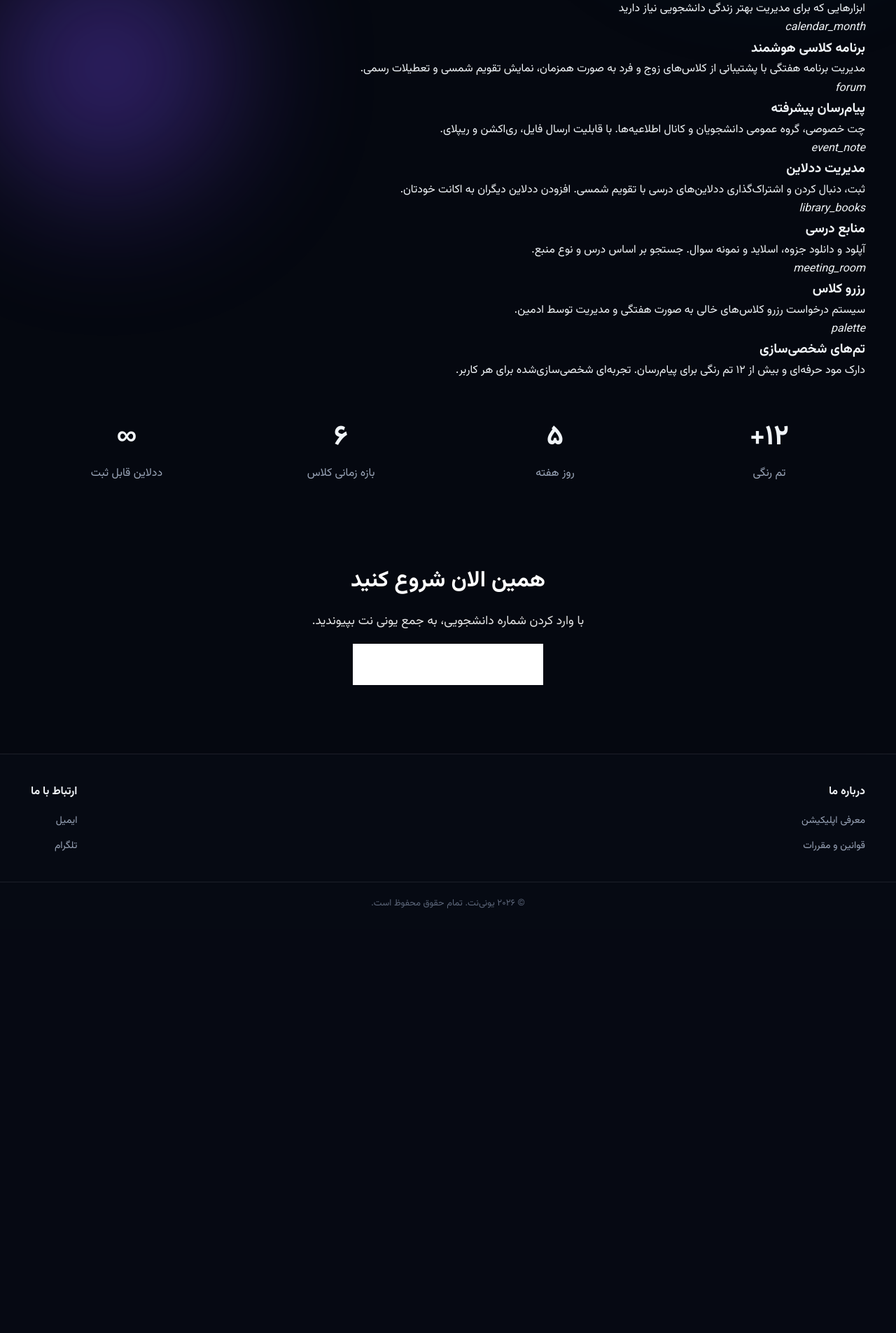
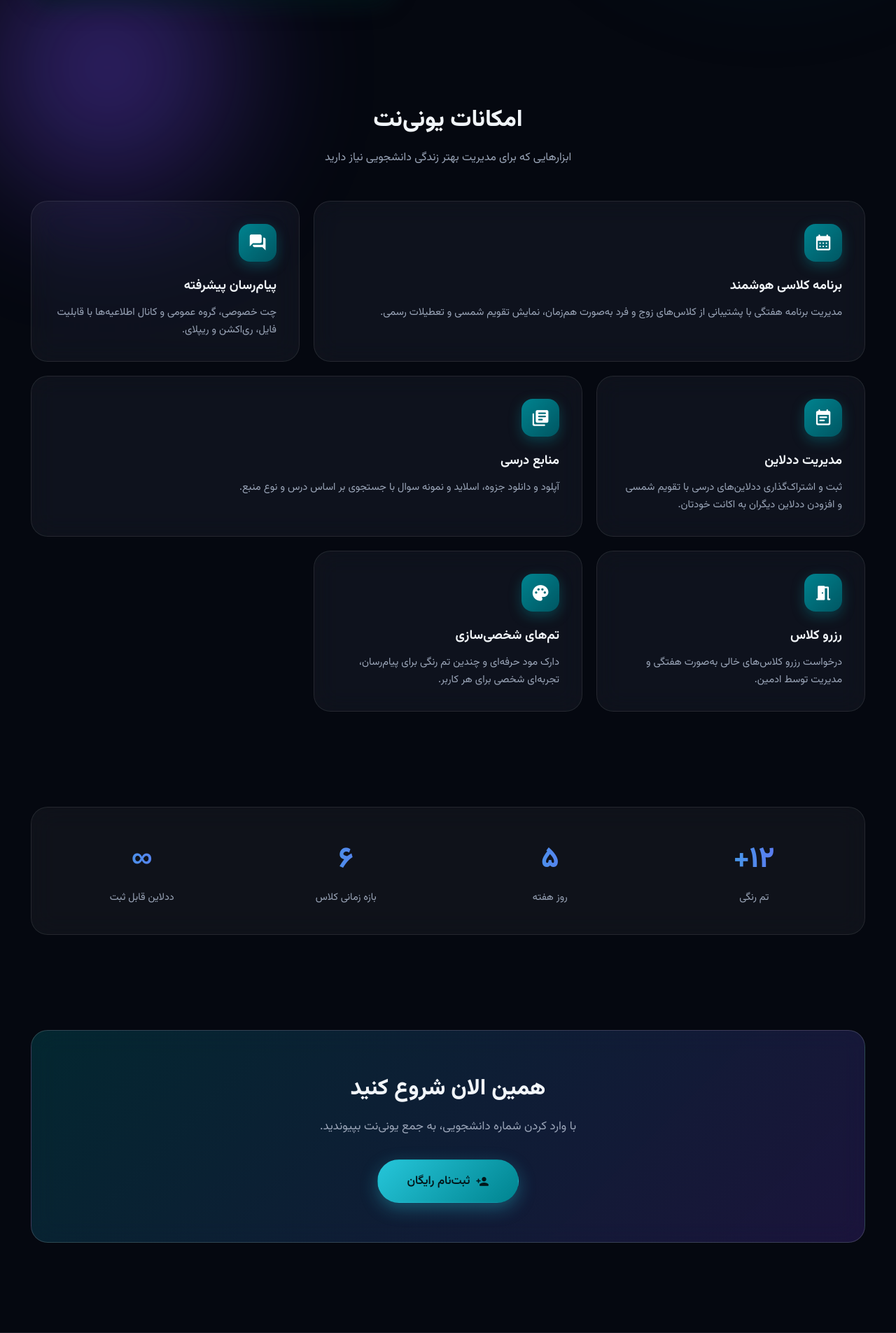
Before and after one commit to hezarie8-alt/uninet, a Flask app: page / in a window 1280 px wide. Shown: the part 544-2449 px from the top of the page at 70% size. Before the commit the page ends 1842 px from the top, so only its background shows below. Run offline with Flask 3, Linux system fonts and the light colour scheme; data comes from the database, SQL or seed files in the repository; some libraries are stand-ins or nearby versions.

Commit message:
Update index.html

```diff
--- a/templates/index.html
+++ b/templates/index.html
@@ -1,43 +1,250 @@
 {% extends "base.html" %}
 
-{% block title %}صفحه اصلی | یونی نت{% endblock %}
+{% block title %}یونی‌نت | پلتفرم یکپارچه دانشجویی{% endblock %}
 
 {% block content %}
+
+<style>
+/* ============ Page-specific styles — index.html ============ */
+
+/* ---------- Hero ---------- */
+.hero{
+    padding:5.5rem 0 4rem;
+    position:relative;
+    overflow:hidden;
+}
+.hero-content{
+    display:grid;
+    grid-template-columns:1.1fr 0.9fr;
+    align-items:center;
+    gap:3rem;
+}
+.hero-badge{
+    display:inline-flex;
+    align-items:center;
+    gap:0.5rem;
+    padding:0.45rem 1rem;
+    border-radius:var(--radius-pill);
+    background:var(--glass-bg-strong);
+    border:1px solid var(--glass-border-strong);
+    font-size:0.82rem;
+    color:var(--brand-light);
+    margin-bottom:1.4rem;
+}
+.hero-badge .material-icons-round{ font-size:1rem; }
+
+.hero-title{
+    font-size:3.1rem;
+    font-weight:800;
+    line-height:1.25;
+    letter-spacing:-1px;
+    margin-bottom:1.2rem;
+    background:linear-gradient(95deg, #fff 35%, var(--brand-light) 70%, var(--accent) 100%);
+    -webkit-background-clip:text;
+    background-clip:text;
+    -webkit-text-fill-color:transparent;
+}
+.hero-subtitle{
+    font-size:1.08rem;
+    color:var(--text-secondary);
+    max-width:540px;
+    margin-bottom:0.5rem;
+}
+
+.btn{
+    display:inline-flex;
+    align-items:center;
+    gap:0.5rem;
+    padding:0.85rem 1.6rem;
+    border-radius:var(--radius-pill);
+    font-weight:600;
+    font-size:0.95rem;
+    border:1px solid transparent;
+    cursor:pointer;
+    transition:transform 0.25s var(--ease), box-shadow 0.25s var(--ease), background 0.25s;
+}
+.btn .material-icons-round{ font-size:1.2rem; }
+.btn-primary{
+    background:linear-gradient(135deg, var(--brand-light), var(--brand));
+    color:#03161A;
+    box-shadow:0 8px 24px rgba(38,198,218,0.35);
+}
+.btn-primary:hover{ transform:translateY(-3px); box-shadow:0 12px 32px rgba(38,198,218,0.5); }
+.btn-outline{
+    background:var(--glass-bg-strong);
+    border:1px solid var(--glass-border-strong);
+    color:var(--text-primary);
+}
+.btn-outline:hover{ background:rgba(255,255,255,0.12); transform:translateY(-3px); }
+
+.hero-image-wrap{
+    position:relative;
+    border-radius:var(--radius-lg);
+    overflow:hidden;
+    border:1px solid var(--glass-border-strong);
+    box-shadow:var(--shadow-glass), var(--shadow-glow);
+}
+.hero-image-wrap img{
+    width:100%; height:100%;
+    display:block;
+    object-fit:cover;
+}
+.hero-image-wrap::after{
+    content:'';
+    position:absolute; inset:0;
+    background:linear-gradient(165deg, rgba(0,131,143,0.25), transparent 60%);
+    pointer-events:none;
+}
+
+@media (max-width:880px){
+    .hero-content{ grid-template-columns:1fr; }
+    .hero-title{ font-size:2.2rem; }
+    .hero-image-wrap{ order:-1; }
+}
+
+/* ---------- Section headers ---------- */
+.section-head{ text-align:center; max-width:620px; margin:0 auto 3rem; }
+.section-title{
+    font-size:2.1rem;
+    font-weight:800;
+    margin-bottom:0.7rem;
+}
+.section-subtitle{ color:var(--text-secondary); font-size:1rem; }
+
+/* ---------- Features Bento Grid ---------- */
+.features-section{ padding:5rem 0; position:relative; }
+.bento-grid{
+    display:grid;
+    grid-template-columns:repeat(3, 1fr);
+    gap:1.25rem;
+}
+.bento-grid .feature-card:nth-child(1){ grid-column:span 2; }
+.bento-grid .feature-card:nth-child(4){ grid-column:span 2; }
+
+.feature-card{
+    background:var(--glass-bg);
+    border:1px solid var(--glass-border);
+    border-radius:var(--radius-lg);
+    padding:2rem;
+    backdrop-filter:blur(18px) saturate(140%);
+    -webkit-backdrop-filter:blur(18px) saturate(140%);
+    transition:transform 0.35s var(--ease), border-color 0.35s, box-shadow 0.35s;
+    position:relative;
+    overflow:hidden;
+}
+.feature-card::before{
+    content:'';
+    position:absolute;
+    width:160px; height:160px;
+    border-radius:50%;
+    background:radial-gradient(circle, var(--brand) 0%, transparent 75%);
+    top:-60px; right:-60px;
+    opacity:0;
+    transition:opacity 0.4s;
+}
+.feature-card:hover{
+    transform:translateY(-6px);
+    border-color:var(--glass-border-strong);
+    box-shadow:0 16px 40px rgba(0,0,0,0.4);
+}
+.feature-card:hover::before{ opacity:0.5; }
+
+.feature-icon-wrap{
+    width:54px; height:54px;
+    border-radius:var(--radius-md);
+    background:linear-gradient(135deg, var(--brand), var(--brand-dark));
+    display:flex; align-items:center; justify-content:center;
+    margin-bottom:1.2rem;
+    box-shadow:0 6px 18px rgba(0,131,143,0.4);
+}
+.feature-icon-wrap .material-icons-round{ font-size:1.7rem; color:#fff; }
+
+.feature-title{ font-size:1.15rem; font-weight:700; margin-bottom:0.6rem; position:relative; z-index:1; }
+.feature-description{ color:var(--text-secondary); font-size:0.92rem; position:relative; z-index:1; }
+
+@media (max-width:880px){
+    .bento-grid{ grid-template-columns:1fr; }
+    .bento-grid .feature-card:nth-child(1),
+    .bento-grid .feature-card:nth-child(4){ grid-column:span 1; }
+}
+
+/* ---------- Stats ---------- */
+.stats-section{
+    padding:3.5rem 0;
+    position:relative;
+}
+.stats-glass{
+    border-radius:var(--radius-lg);
+    background:var(--glass-bg);
+    border:1px solid var(--glass-border);
+    backdrop-filter:blur(18px);
+    -webkit-backdrop-filter:blur(18px);
+    padding:2.5rem 1.5rem;
+    display:grid;
+    grid-template-columns:repeat(auto-fit, minmax(150px,1fr));
+    gap:1.5rem;
+    text-align:center;
+}
+.stat-num{
+    font-size:2.6rem; font-weight:800;
+    background:linear-gradient(90deg, var(--brand-light), var(--accent));
+    -webkit-background-clip:text; background-clip:text; -webkit-text-fill-color:transparent;
+}
+.stat-label{ color:var(--text-secondary); margin-top:0.35rem; font-size:0.9rem; }
+
+/* ---------- CTA ---------- */
+.cta-section{ padding:5rem 0; }
+.cta-glass{
+    border-radius:var(--radius-lg);
+    padding:3.5rem 2rem;
+    text-align:center;
+    position:relative;
+    overflow:hidden;
+    border:1px solid var(--glass-border-strong);
+    background:linear-gradient(135deg, rgba(0,131,143,0.25), rgba(124,77,255,0.18));
+    backdrop-filter:blur(18px);
+    -webkit-backdrop-filter:blur(18px);
+}
+.cta-glass h2{ font-size:2rem; font-weight:800; margin-bottom:0.8rem; }
+.cta-glass p{ color:var(--text-secondary); font-size:1.05rem; margin-bottom:2rem; }
+</style>
+
 <!-- Hero Section -->
 <section class="hero">
     <div class="container">
         <div class="hero-content">
             <div class="hero-text">
+                <span class="hero-badge">
+                    <span class="material-icons-round">auto_awesome</span>
+                    نسخه ۲۰۲۶ — بازطراحی‌شده
+                </span>
                 <h1 class="hero-title">پلتفرم یکپارچه دانشجویی</h1>
                 <p class="hero-subtitle">
                     مدیریت برنامه کلاسی، ارتباط با دوستان و همکلاسی‌ها در یک پلتفرم ساده و کاربردی.
-                    با یونی نت، تجربه دانشجویی خود را ارتقا دهید.
+                    با یونی‌نت، تجربه دانشجویی خود را ارتقا دهید.
                 </p>
-                <div class="hero-buttons" style="display:flex; gap:1rem; flex-wrap:wrap; margin-top:1.5rem;">
+                <div class="hero-buttons" style="display:flex; gap:1rem; flex-wrap:wrap; margin-top:1.8rem;">
                     {% if current_user %}
                         <a href="{{ url_for('dashboard') }}" class="btn btn-primary">
-                            <i class="material-icons" style="margin-left: 8px;">dashboard</i>
+                            <span class="material-icons-round">dashboard</span>
                             داشبورد برنامه
                         </a>
                     {% else %}
                         <a href="{{ url_for('show_auth_page') }}" class="btn btn-primary">
-                            <i class="material-icons">login</i>
+                            <span class="material-icons-round">login</span>
                             شروع کنید
                         </a>
-                        <a href="{{ url_for('about') }}" class="btn btn-outline"
-                           style="color:white; border-color:rgba(255,255,255,0.5);">
-                            <i class="material-icons">info</i>
+                        <a href="{{ url_for('about') }}" class="btn btn-outline">
+                            <span class="material-icons-round">info</span>
                             درباره ما
                         </a>
                     {% endif %}
                 </div>
             </div>
             <div class="hero-image">
-                <img src="https://sfile.chatglm.cn/images-ppt/c8eeb1a1ee7c.jpg"
-                     alt="Student Platform"
-                     style="border-radius: 16px; box-shadow: var(--shadow-lg);
-                            max-width: 100%; height: auto;
-                            border: 2px solid rgba(255,255,255,0.2);">
+                <div class="hero-image-wrap">
+                    <img src="https://sfile.chatglm.cn/images-ppt/c8eeb1a1ee7c.jpg" alt="Student Platform">
+                </div>
             </div>
         </div>
     </div>
@@ -46,61 +253,58 @@
 <!-- Features Section -->
 <section class="features-section">
     <div class="container">
-        <h2 class="section-title">امکانات یونی نت</h2>
-        <p class="section-subtitle">ابزارهایی که برای مدیریت بهتر زندگی دانشجویی نیاز دارید</p>
+        <div class="section-head">
+            <h2 class="section-title">امکانات یونی‌نت</h2>
+            <p class="section-subtitle">ابزارهایی که برای مدیریت بهتر زندگی دانشجویی نیاز دارید</p>
+        </div>
 
-        <div class="features-grid">
+        <div class="bento-grid">
             <div class="feature-card">
-                <i class="material-icons feature-icon">calendar_month</i>
+                <div class="feature-icon-wrap"><span class="material-icons-round">calendar_month</span></div>
                 <h3 class="feature-title">برنامه کلاسی هوشمند</h3>
                 <p class="feature-description">
-                    مدیریت برنامه هفتگی با پشتیبانی از کلاس‌های زوج و فرد به صورت همزمان،
+                    مدیریت برنامه هفتگی با پشتیبانی از کلاس‌های زوج و فرد به‌صورت هم‌زمان،
                     نمایش تقویم شمسی و تعطیلات رسمی.
                 </p>
             </div>
 
             <div class="feature-card">
-                <i class="material-icons feature-icon">forum</i>
+                <div class="feature-icon-wrap"><span class="material-icons-round">forum</span></div>
                 <h3 class="feature-title">پیام‌رسان پیشرفته</h3>
                 <p class="feature-description">
-                    چت خصوصی، گروه عمومی دانشجویان و کانال اطلاعیه‌ها.
-                    با قابلیت ارسال فایل، ری‌اکشن و ریپلای.
+                    چت خصوصی، گروه عمومی و کانال اطلاعیه‌ها با قابلیت فایل، ری‌اکشن و ریپلای.
                 </p>
             </div>
 
             <div class="feature-card">
-                <i class="material-icons feature-icon">event_note</i>
+                <div class="feature-icon-wrap"><span class="material-icons-round">event_note</span></div>
                 <h3 class="feature-title">مدیریت ددلاین</h3>
                 <p class="feature-description">
-                    ثبت، دنبال کردن و اشتراک‌گذاری ددلاین‌های درسی با تقویم شمسی.
-                    افزودن ددلاین دیگران به اکانت خودتان.
+                    ثبت و اشتراک‌گذاری ددلاین‌های درسی با تقویم شمسی و افزودن ددلاین دیگران به اکانت خودتان.
                 </p>
             </div>
 
             <div class="feature-card">
-                <i class="material-icons feature-icon">library_books</i>
+                <div class="feature-icon-wrap"><span class="material-icons-round">library_books</span></div>
                 <h3 class="feature-title">منابع درسی</h3>
                 <p class="feature-description">
-                    آپلود و دانلود جزوه، اسلاید و نمونه سوال.
-                    جستجو بر اساس درس و نوع منبع.
+                    آپلود و دانلود جزوه، اسلاید و نمونه سوال با جستجوی بر اساس درس و نوع منبع.
                 </p>
             </div>
 
             <div class="feature-card">
-                <i class="material-icons feature-icon">meeting_room</i>
+                <div class="feature-icon-wrap"><span class="material-icons-round">meeting_room</span></div>
                 <h3 class="feature-title">رزرو کلاس</h3>
                 <p class="feature-description">
-                    سیستم درخواست رزرو کلاس‌های خالی به صورت هفتگی
-                    و مدیریت توسط ادمین.
+                    درخواست رزرو کلاس‌های خالی به‌صورت هفتگی و مدیریت توسط ادمین.
                 </p>
             </div>
 
             <div class="feature-card">
-                <i class="material-icons feature-icon">palette</i>
+                <div class="feature-icon-wrap"><span class="material-icons-round">palette</span></div>
                 <h3 class="feature-title">تم‌های شخصی‌سازی</h3>
                 <p class="feature-description">
-                    دارک مود حرفه‌ای و بیش از ۱۲ تم رنگی برای پیام‌رسان.
-                    تجربه‌ای شخصی‌سازی‌شده برای هر کاربر.
+                    دارک مود حرفه‌ای و چندین تم رنگی برای پیام‌رسان، تجربه‌ای شخصی برای هر کاربر.
                 </p>
             </div>
         </div>
@@ -108,43 +312,41 @@
 </section>
 
 <!-- Stats Section -->
-<section style="background:var(--surface); padding: 3rem 0; transition: background-color 0.3s;">
+<section class="stats-section">
     <div class="container">
-        <div style="display: grid; grid-template-columns: repeat(auto-fit, minmax(150px,1fr)); gap: 2rem; text-align: center;">
+        <div class="stats-glass">
             <div>
-                <div style="font-size:2.5rem; font-weight:700; color:var(--primary-color);">۱۲+</div>
-                <div style="color:var(--text-secondary); margin-top:0.25rem;">تم رنگی</div>
+                <div class="stat-num">۱۲+</div>
+                <div class="stat-label">تم رنگی</div>
             </div>
             <div>
-                <div style="font-size:2.5rem; font-weight:700; color:var(--primary-color);">۵</div>
-                <div style="color:var(--text-secondary); margin-top:0.25rem;">روز هفته</div>
+                <div class="stat-num">۵</div>
+                <div class="stat-label">روز هفته</div>
             </div>
             <div>
-                <div style="font-size:2.5rem; font-weight:700; color:var(--primary-color);">۶</div>
-                <div style="color:var(--text-secondary); margin-top:0.25rem;">بازه زمانی کلاس</div>
+                <div class="stat-num">۶</div>
+                <div class="stat-label">بازه زمانی کلاس</div>
             </div>
             <div>
-                <div style="font-size:2.5rem; font-weight:700; color:var(--primary-color);">∞</div>
-                <div style="color:var(--text-secondary); margin-top:0.25rem;">ددلاین قابل ثبت</div>
+                <div class="stat-num">∞</div>
+                <div class="stat-label">ددلاین قابل ثبت</div>
             </div>
         </div>
     </div>
 </section>
 
 <!-- CTA Section -->
-<section class="cta" style="background: linear-gradient(135deg, var(--primary-color), var(--primary-dark));
-     padding: 4rem 0; text-align: center; color: white;">
+<section class="cta-section">
     <div class="container">
-        <h2 style="font-size:2rem; font-weight:700; margin-bottom:1rem;">همین الان شروع کنید</h2>
-        <p style="font-size:1.1rem; margin-bottom:2rem; opacity:0.9;">
-            با وارد کردن شماره دانشجویی، به جمع یونی نت بپیوندید.
-        </p>
-        <a href="{{ url_for('show_auth_page') }}" class="btn btn-primary"
-           style="background:white; color:var(--primary-color); font-weight:700;
-                  padding: 1rem 2.5rem; font-size:1.1rem;">
-            <i class="material-icons">person_add</i>
-            ثبت‌نام رایگان
-        </a>
+        <div class="cta-glass">
+            <h2>همین الان شروع کنید</h2>
+            <p>با وارد کردن شماره دانشجویی، به جمع یونی‌نت بپیوندید.</p>
+            <a href="{{ url_for('show_auth_page') }}" class="btn btn-primary" style="padding:1rem 2.6rem; font-size:1.05rem;">
+                <span class="material-icons-round">person_add</span>
+                ثبت‌نام رایگان
+            </a>
+        </div>
     </div>
 </section>
+
 {% endblock %}
```
